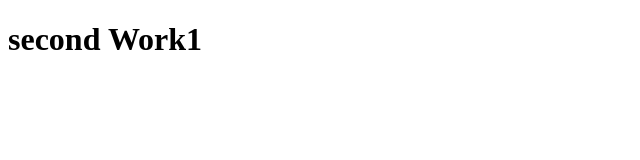
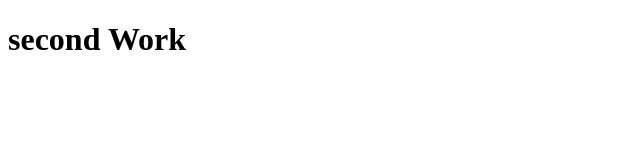
Before and after one commit to Kimchangsoon/smkcs100, a plain HTML site: page index.html in a window 1280 px wide. Shown: the full height of the page, 0-640 px from the left. Drawn offline with Linux system fonts and the light colour scheme.

Commit message:
second work_1

```diff
--- a/index.html
+++ b/index.html
@@ -6,6 +6,6 @@
     <title>Document</title>
 </head>
 <body>
-    <h1>second Work1</h1>
+    <h1>second Work</h1>
 </body>
 </html>
```
